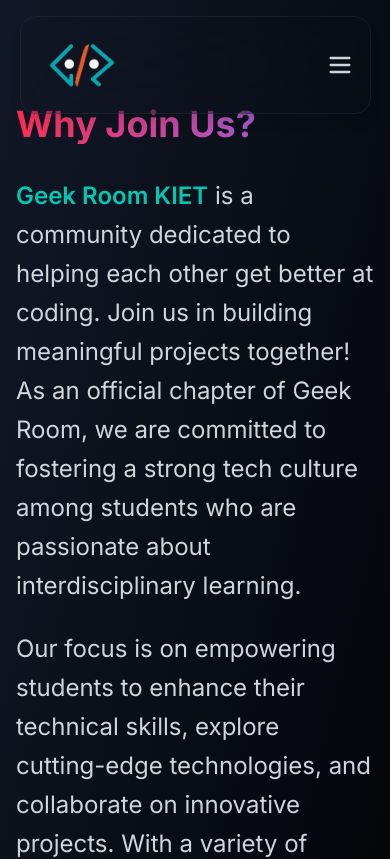
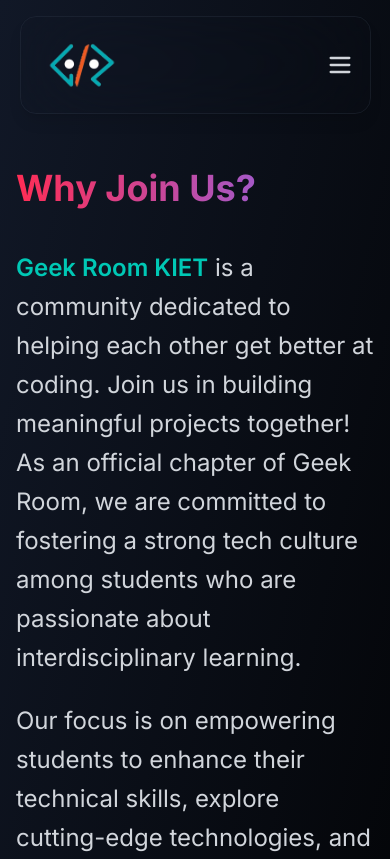
Before and after one commit to GEEK-ROOM-KIET/geekroom-kiet, a Next.js app: page / in a window 390 px wide. Shown: the top 859 px of the page. Built offline with nearby package versions, Linux system fonts and the light colour scheme.

Commit message:
fix: content clashing with navbar

```diff
--- a/src/components/WhyJoinUsSection.tsx
+++ b/src/components/WhyJoinUsSection.tsx
@@ -350,14 +350,14 @@
   ];
 
   return (
-    <section className="py-16 md:py-24 bg-gradient-to-br from-gray-900 to-black relative overflow-hidden">
+    <section className="pt-32 pb-24 md:py-24 bg-gradient-to-br from-gray-900 to-black relative overflow-hidden">
       <div className="container mx-auto px-4 md:px-6">
         <div className="grid grid-cols-1 lg:grid-cols-2 gap-12 items-center">
           {/* Left Content */}
           <div className="space-y-8 mt-10">
             <h2
               ref={titleRef}
-              className="text-4xl md:text-5xl font-bold text-transparent bg-clip-text bg-gradient-to-r from-[#FF2D55] to-[#786EFF]"
+              className="text-4xl md:text-5xl font-bold text-transparent bg-clip-text bg-gradient-to-r from-[#FF2D55] to-[#786EFF] pb-2"
             >
               Why Join Us?
             </h2>
```
